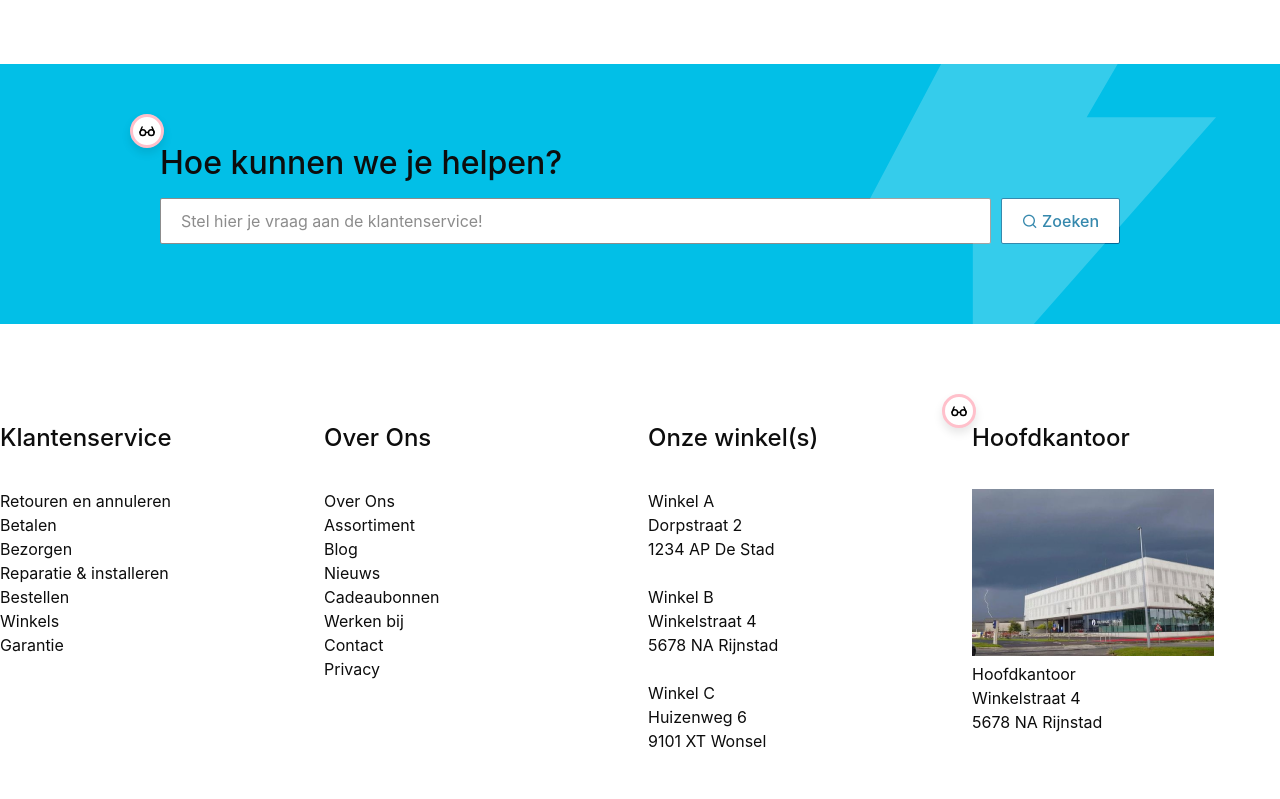
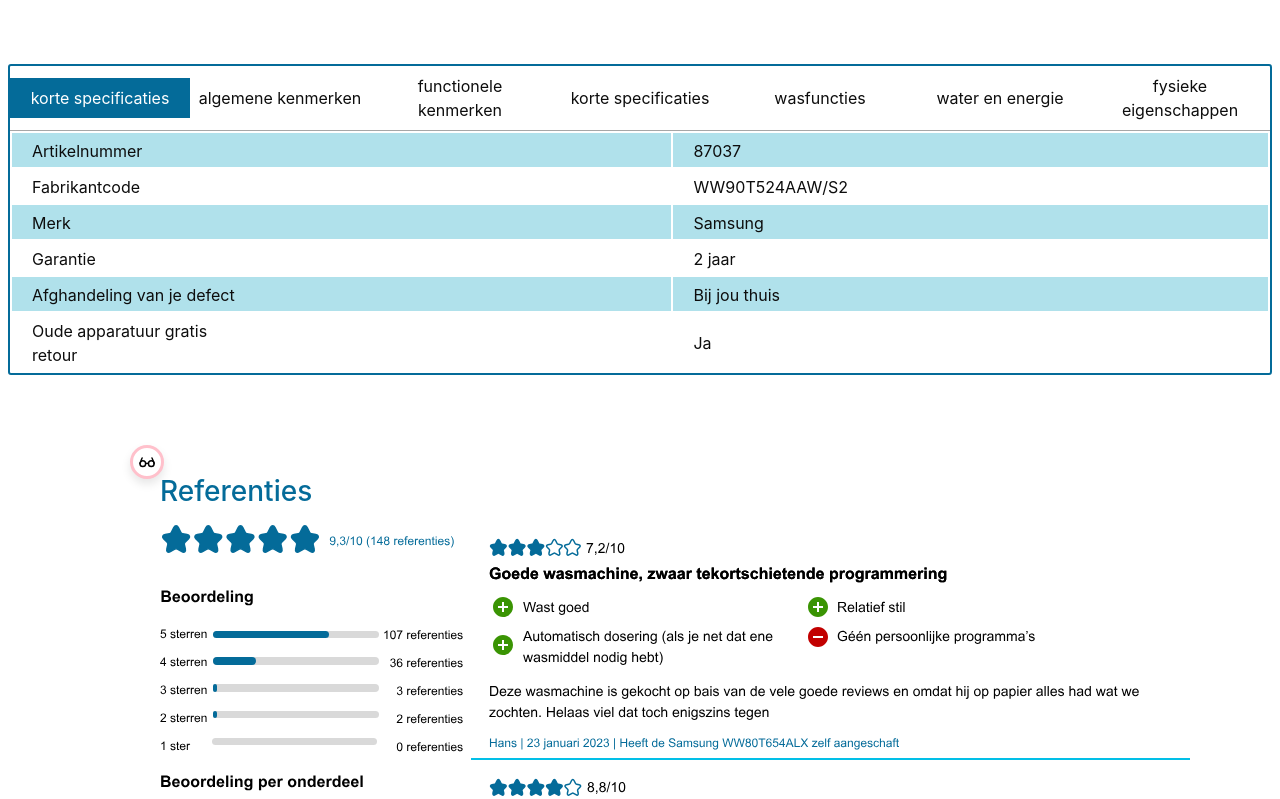
Before and after one commit to basdebruin/senioren-webshop, a SvelteKit app: page /products/wasmachines/samsung in a window 1280 px wide. Shown: the part 941-1740 px from the top of the page. Built offline with nearby package versions, Linux system fonts and the light colour scheme.

Commit message:
added specs and reviews to product page

```diff
--- a/package.json
+++ b/package.json
@@ -20,6 +20,7 @@
 	},
 	"type": "module",
 	"dependencies": {
+		"@sveltejs/adapter-static": "^2.0.3",
 		"remixicon": "^3.4.0",
 		"sass": "^1.63.6",
 		"spectre.css": "^0.5.9"
--- a/src/routes/products/wasmachines/samsung/+page.svelte
+++ b/src/routes/products/wasmachines/samsung/+page.svelte
@@ -1,6 +1,7 @@
 <script>
     import Tooltip from "$lib/Tooltip/Tooltip.svelte";
     import ImageGallery from "./ImageGallery.svelte";
+    import Specs from "./Specs.svelte";
 </script>
 
 <div class="spacer"></div>
@@ -78,7 +79,28 @@
         <p>30 dagen bedenktijd en gratis retourneren</p>
         <p>Oude machine wordt meegenomen</p>
     </div>
+
+    <!-- Specs -->
+    <Specs/>
+
 </div>
+
+
+<div class="spacer"></div>
+
+
+
+<div class="container grid-lg">
+    <!-- Reviews -->
+    <Tooltip>
+        <b>Recensies.</b> De mening van andere kopers doet ertoe (al zijn er ouderen die recensies juist wantrouwen, want 'die schrijven ze vast zelf'). Regelmatig werd er ook nog op externe reviewsites gekeken. Plaats bovenin de plus- en minpunten en daarna het de recensie opdat men sneller de belangrijke info tot zich kan nemen.
+    </Tooltip>
+    <h3>Referenties</h3>
+    <img src="/recenties-samsung.svg" alt="een paneel met recenties, een samenvatting van alle beoordelingen is zichtbaar aan de linkerkant. Aan de rechterkant zijn twee recenties zichtbaar met sterren, positieve en negatieve punten, een korte tekst en de naam van degene die de recentie heef achtergelaten">
+
+</div>
+
+<div class="spacer"></div>
 
 <style lang="scss">
     .price {
--- /dev/null
+++ b/src/routes/products/wasmachines/samsung/Specs.svelte
@@ -0,0 +1,137 @@
+<script lang="ts">
+    let activeTab = 0;
+
+    let tabData = [
+        {
+            title: "korte specificaties",
+            data: [
+                ["Artikelnummer", "87037"],
+                ["Fabrikantcode", "WW90T524AAW/S2"],
+                ["Merk", "Samsung"],
+                ["Garantie", "2 jaar"],
+                ["Afghandeling van je defect", "Bij jou thuis"],
+                ["Oude apparatuur gratis retour", "Ja"]
+            ]
+        },
+        {
+            title: "algemene kenmerken",
+            data: [
+                ["Artikelnummer", "87037"],
+                ["Fabrikantcode", "WW90T524AAW/S2"],
+                ["Merk", "Samsung"],
+                ["Garantie", "2 jaar"],
+                ["Afghandeling van je defect", "Bij jou thuis"],
+                ["Oude apparatuur gratis retour", "Ja"]
+            ]
+        },
+        {
+            title: "functionele kenmerken",
+            data: [
+                ["Artikelnummer", "87037"],
+                ["Fabrikantcode", "WW90T524AAW/S2"],
+                ["Merk", "Samsung"],
+                ["Garantie", "2 jaar"],
+                ["Afghandeling van je defect", "Bij jou thuis"],
+                ["Oude apparatuur gratis retour", "Ja"]
+            ]
+        },
+        {
+            title: "korte specificaties",
+            data: [
+                ["Artikelnummer", "87037"],
+                ["Fabrikantcode", "WW90T524AAW/S2"],
+                ["Merk", "Samsung"],
+                ["Garantie", "2 jaar"],
+                ["Afghandeling van je defect", "Bij jou thuis"],
+                ["Oude apparatuur gratis retour", "Ja"]
+            ]
+        },
+        {
+            title: "wasfuncties",
+            data: [
+                ["Artikelnummer", "87037"],
+                ["Fabrikantcode", "WW90T524AAW/S2"],
+                ["Merk", "Samsung"],
+                ["Garantie", "2 jaar"],
+                ["Afghandeling van je defect", "Bij jou thuis"],
+                ["Oude apparatuur gratis retour", "Ja"]
+            ]
+        },
+        {
+            title: "water en energie",
+            data: [
+                ["Artikelnummer", "87037"],
+                ["Fabrikantcode", "WW90T524AAW/S2"],
+                ["Merk", "Samsung"],
+                ["Garantie", "2 jaar"],
+                ["Afghandeling van je defect", "Bij jou thuis"],
+                ["Oude apparatuur gratis retour", "Ja"]
+            ]
+        },
+        {
+            title: "fysieke eigenschappen",
+            data: [
+                ["Artikelnummer", "87037"],
+                ["Fabrikantcode", "WW90T524AAW/S2"],
+                ["Merk", "Samsung"],
+                ["Garantie", "2 jaar"],
+                ["Afghandeling van je defect", "Bij jou thuis"],
+                ["Oude apparatuur gratis retour", "Ja"]
+            ]
+        },
+    ];
+</script>
+
+<div class="specs">
+
+        <ul class="tab tab-block">
+            {#each tabData as data, index}
+                <li class="tab-item" class:active={activeTab==index}>
+                    <a
+                        href="#{data.title.replace(" ", "-")}"
+                        on:click={() => (activeTab=index)}>
+                            {data.title}
+                    </a>
+                </li>
+            {/each}
+        </ul>
+
+        <table>
+            {#each tabData[activeTab].data as data}
+                <tr>
+                    <td>{data[0]}</td><td>{data[1]}</td>
+                </tr>
+            {/each}
+        </table>
+
+    </div>
+
+<style lang="scss">
+    .specs {
+        border: solid 2px var(--primary-color);
+        border-radius: 3px;
+
+        overflow-x: hidden;
+
+        .tab {
+            margin: 0;
+
+            .active {
+                background-color: var(--primary-color);
+                a {
+                    color: white !important;
+                }
+            }
+        }
+
+        table tr {
+            td {
+                padding: .3rem 21rem .2rem 1rem;
+            }
+
+            &:nth-child(odd) {
+                background: var(--secondary-color);
+            }
+        }
+    }
+</style>
--- a/src/styles/global.scss
+++ b/src/styles/global.scss
@@ -57,3 +57,9 @@ $accessibility-blue: #2653E8;
     margin: 0;
     height: 3rem;
 }
+
+// -- Text
+
+h1, h2, h3, h4, h5 {
+    color: var(--primary-color);
+}
--- a/svelte.config.js
+++ b/svelte.config.js
@@ -1,4 +1,4 @@
-import adapter from '@sveltejs/adapter-auto';
+import adapter from '@sveltejs/adapter-static';
 import { vitePreprocess } from '@sveltejs/kit/vite';
 
 /** @type {import('@sveltejs/kit').Config} */
```
Also changed, not shown: static/recenties-samsung.svg (added), 1 other file (tests, documents, lock files or other folders).
